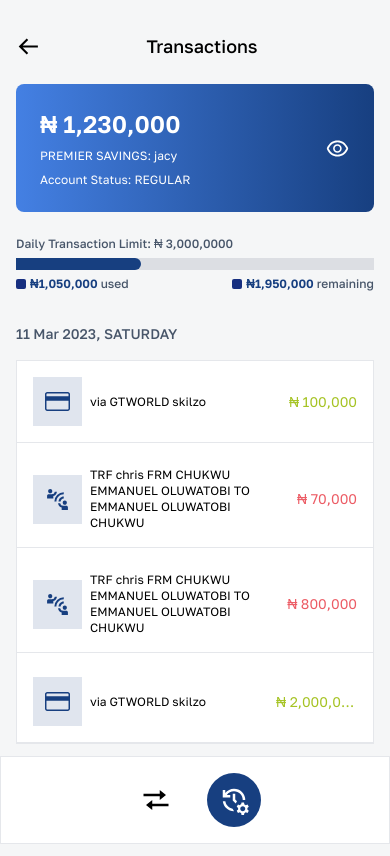
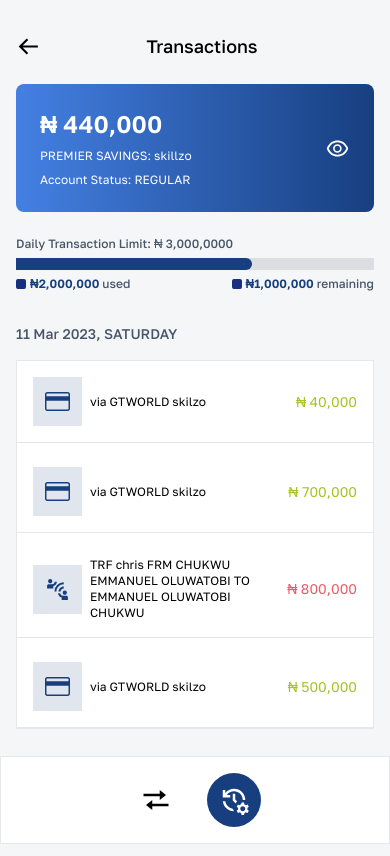
Before and after one commit to skillzo/Access, a React (Vite) app: page /transactions in a window 390 px wide. Built offline with nearby package versions, Linux system fonts and the light colour scheme.

Commit message:
stashing

```diff
--- a/src/App.tsx
+++ b/src/App.tsx
@@ -11,11 +11,6 @@
 
   return (
     <>
-      {/* not responsive feedback */}
-      <div className="hidden md:flex h-screen w-full justify-center items-center text-[#ee585e] ">
-        This is a mobile app, Please switch to a Phone
-      </div>
-      <div className="md:hidden">
       <Wrapper>
         <div className="flex items-center">
           <BiArrowBack onClick={() => navigate(-1)} />
@@ -33,7 +28,6 @@
         <Outlet />
       </Wrapper>
       <Footer />
-      </div>
     </>
   );
 }
--- a/src/Pages/Error.tsx
+++ b/src/Pages/Error.tsx
@@ -3,7 +3,7 @@
 
 export default function Error() {
   const error: any = useRouteError();
-  console.error(error);
+
   return (
     <div id="error-page">
       <h1>Oops!</h1>
--- a/src/Pages/Login.tsx
+++ b/src/Pages/Login.tsx
@@ -1,20 +1,20 @@
 import React from "react";
+import { useEffect } from "react";
 import { useState } from "react";
+import { useNavigate } from "react-router-dom";
 import { ReactComponent as Logo } from "../assets/brand/logo.svg";
 import Input from "../components/tinycomp/Input";
 import Wrapper from "../components/Wrapper/Wrapper";
 import { useUser } from "../store/context";
 
 export default function Login() {
-  const { currentUser } = useUser();
+  const { currentUser, users, setCurrentUser, setIsAuth } = useUser();
   const [details, setDetails] = useState({ username: "", password: "" });
-  const name = currentUser?.full_name.split(" ")[1];
+  // const name = currentUser?.full_name.split(" ")[1] || "skillzo";
 
-  // login user
+  const navigate = useNavigate();
 
-  console.log(currentUser);
-  console.log(details);
-
+  // set username and password
   const handleChange = (e: React.ChangeEvent<HTMLInputElement>) => {
     const { name, value } = e.target;
     setDetails((prev) => {
@@ -22,10 +22,23 @@
     });
   };
 
+  // login user
+  const currUser = users.find(
+    (item: any) => item.userName === details.username.toLowerCase()
+  );
+
   const handlesubmit = (e: React.FormEvent<HTMLFormElement>) => {
     e.preventDefault();
+    if (details?.password === currUser?.password) {
+      setCurrentUser(currUser);
+      setIsAuth(true);
+      navigate("/", { replace: true });
+    }
+  };
 
-  };
+  useEffect(() => {
+    localStorage.setItem("currUser", JSON.stringify(currUser));
+  }, [currUser]);
 
   return (
     <Wrapper>
@@ -45,7 +58,7 @@
         <div className=" w-[80%] mx-auto space-y-[2em]">
           <div className="text-slate-400 font-semibold text-center ">
             Welcome back,
-            <span className="text-black font-normal">{name}</span>
+            {/* <span className="text-black font-normal">{name}</span> */}
           </div>
 
           {/* login form  */}
--- a/src/main.tsx
+++ b/src/main.tsx
@@ -45,7 +45,14 @@
     <QueryClientProvider client={queryClient}>
       <IconContext.Provider value={{ size: "25px" }}>
         <ContextProvider>
-          <RouterProvider router={router} />
+          <>
+            <div className="hidden md:flex h-screen w-full justify-center items-center text-[#ee585e] ">
+              This is a mobile app, Please switch to a Phone
+            </div>
+            <div className="md:hidden">
+              <RouterProvider router={router} />
+            </div>
+          </>
         </ContextProvider>
       </IconContext.Provider>
     </QueryClientProvider>
--- a/src/store/context.jsx
+++ b/src/store/context.jsx
@@ -1,15 +1,7 @@
 import { createContext, useContext, useMemo, useState } from "react";
 import { v4 as uuidv4 } from "uuid";
 
-const userContext = createContext();
-export const useUser = () => {
-  return useContext(userContext);
-};
-
-export const ContextProvider = ({ children }) => {
-  let currentUser;
-
-  const users = [
+export const users = [
   {
     id: uuidv4(),
     full_name: "Chukwu Emmanuel",
@@ -27,8 +19,25 @@
     transfer_24hrs: 1050000,
   },
 ];
+const userContext = createContext();
+export const useUser = () => {
+  return useContext(userContext);
+};
 
-  currentUser = users[1];
-  const value = useMemo(() => ({ currentUser, users }), [currentUser]);
+export const ContextProvider = ({ children }) => {
+  const [currentUser, setCurrentUser] = useState(users[0]);
+  // JSON.parse(localStorage.getItem("currUser") || "[]")
+  const [isAuth, setIsAuth] = useState(false);
+
+  const value = useMemo(
+    () => ({
+      currentUser,
+      users,
+      setCurrentUser,
+      isAuth,
+      setIsAuth,
+    }),
+    [currentUser, isAuth, setIsAuth]
+  );
   return <userContext.Provider value={value}>{children}</userContext.Provider>;
 };
--- a/src/store/userLogic/user.js
+++ b/src/store/userLogic/user.js
@@ -8,7 +8,6 @@
 }
 
 const skillzo = new User("skillzo", 1111);
-console.dir(skillzo);
 
 // const account1 = {
 //   owner: 'Jonas Schmedtmann',
```
Lines whose indentation alone changed are shown as unchanged.
